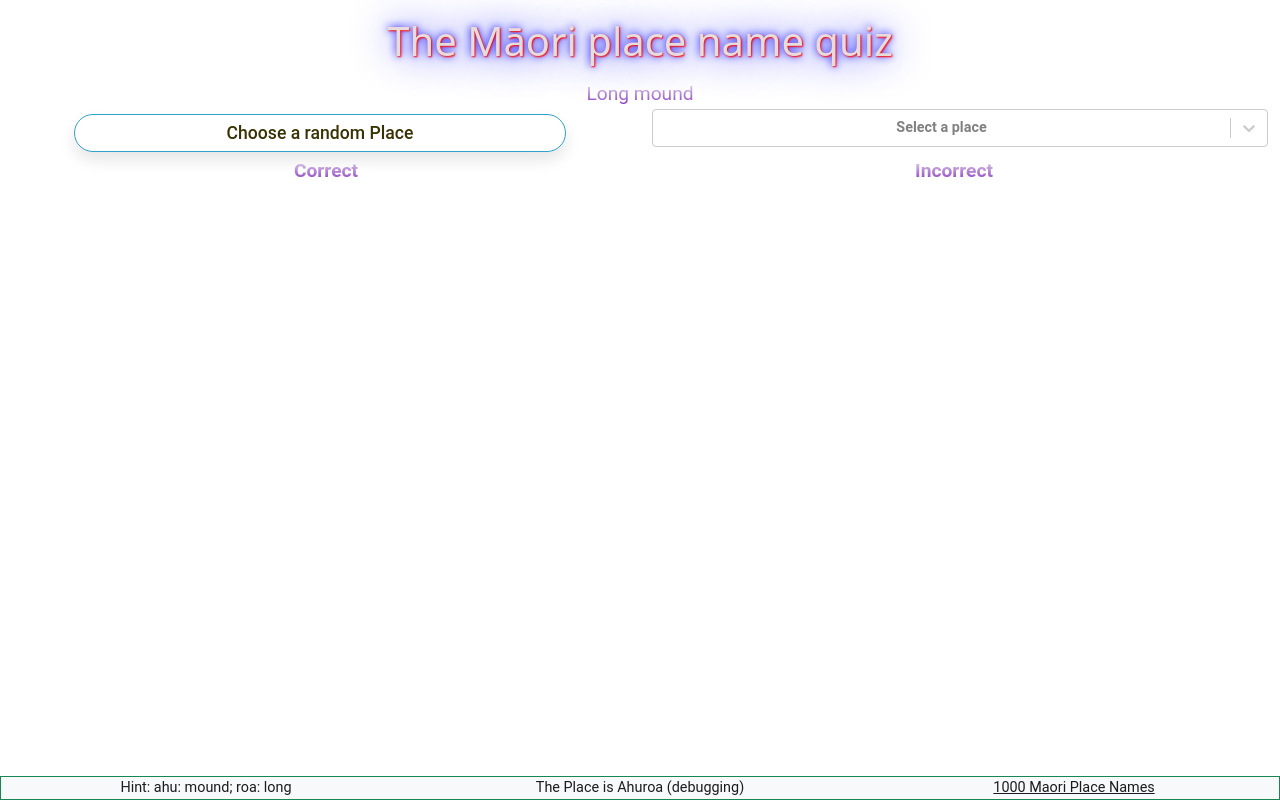
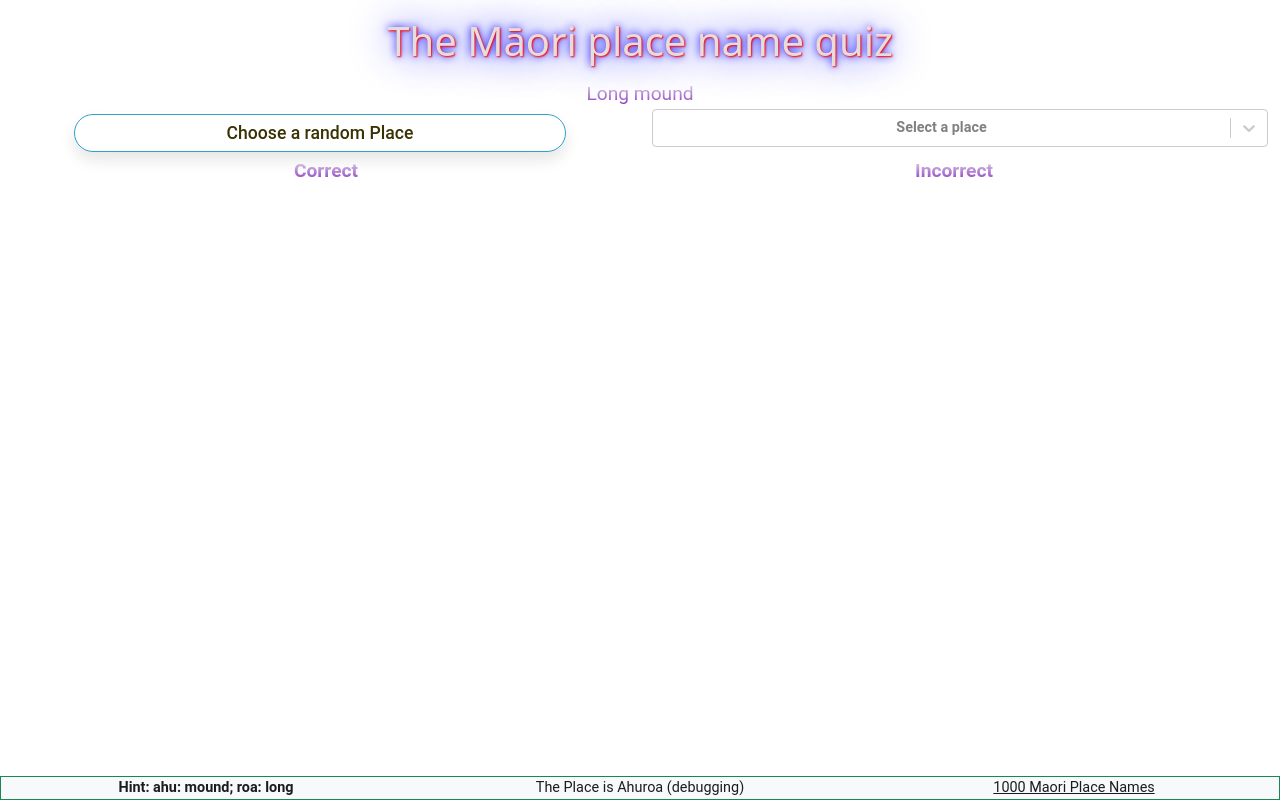
Before and after one commit to Netchicken/MaoriPlaceNames, a React (Create React App) app: page / in a window 1280 px wide. Built offline with nearby package versions, Linux system fonts and the light colour scheme.

Commit message:
bold hint

```diff
--- a/src/components/Footer.js
+++ b/src/components/Footer.js
@@ -4,7 +4,7 @@ const Footer = ({ props }) => {
       <div className='row'>
         <div className='col-sm'>
           <div className='appheadercitytext'>
-            Hint: {props.Components ? props.Components : ""}
+            <b> Hint: {props.Components ? props.Components : ""}</b>
           </div>
         </div>
         <div className='col-sm '>
```
